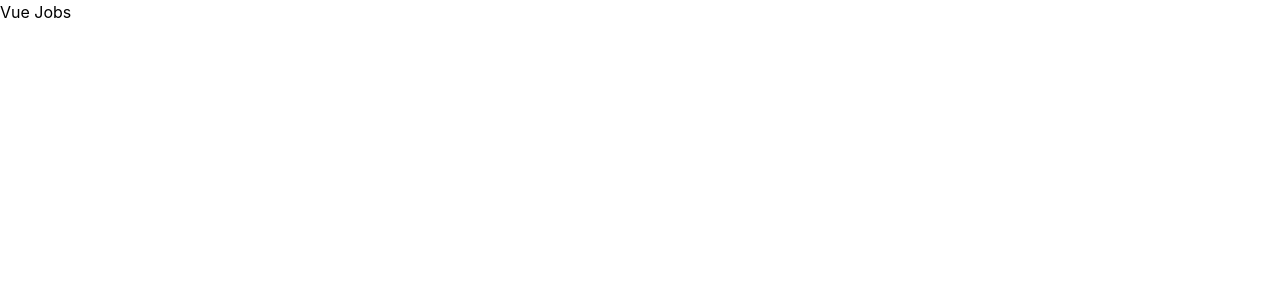
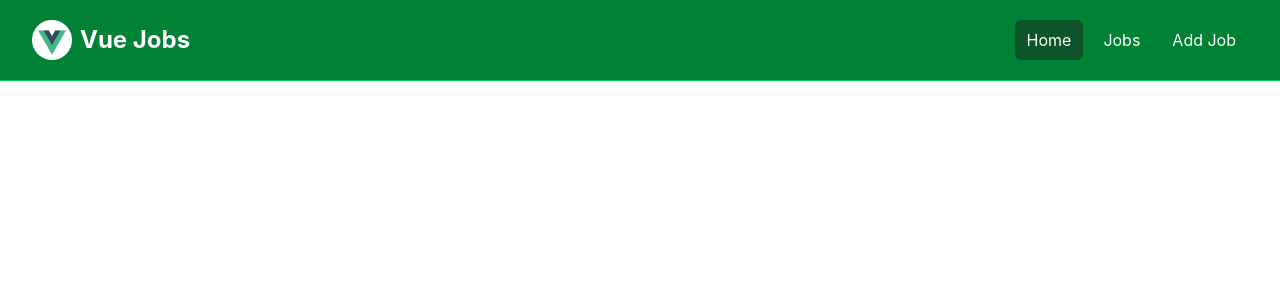
Before and after one commit to heysabyrka/vue-jobs, a Vue app: page / in a window 1280 px wide. Shown: the top 300 px of the page. Built offline with nearby package versions, Linux system fonts and the light colour scheme.

Commit message:
feat: add AppNavbar component and logo image for navigation

```diff
--- a/src/App.vue
+++ b/src/App.vue
@@ -1,3 +1,7 @@
+<script setup>
+import AppNavbar from './components/AppNavbar.vue'
+</script>
+
 <template>
-  <h1>Vue Jobs</h1>
+  <AppNavbar />
 </template>
--- /dev/null
+++ b/src/components/AppNavbar.vue
@@ -0,0 +1,38 @@
+<script setup>
+import logo from '@/assets/img/logo.png'
+</script>
+
+<template>
+  <nav class="bg-green-700 border-b border-green-500">
+    <div class="mx-auto max-w-7xl px-2 sm:px-6 lg:px-8">
+      <div class="flex h-20 items-center justify-between">
+        <div class="flex flex-1 items-center justify-center md:items-stretch md:justify-start">
+          <!-- Logo -->
+          <a class="flex shrink-0 items-center mr-4" href="index.html">
+            <img class="h-10 w-auto" :src="logo" alt="Vue Jobs" />
+            <span class="hidden md:block text-white text-2xl font-bold ml-2">Vue Jobs</span>
+          </a>
+          <div class="md:ml-auto">
+            <div class="flex space-x-2">
+              <a
+                href="index.html"
+                class="text-white bg-green-900 hover:bg-gray-900 hover:text-white rounded-md px-3 py-2"
+                >Home</a
+              >
+              <a
+                href="jobs.html"
+                class="text-white hover:bg-green-900 hover:text-white rounded-md px-3 py-2"
+                >Jobs</a
+              >
+              <a
+                href="add-job.html"
+                class="text-white hover:bg-green-900 hover:text-white rounded-md px-3 py-2"
+                >Add Job</a
+              >
+            </div>
+          </div>
+        </div>
+      </div>
+    </div>
+  </nav>
+</template>
```
Also changed, not shown: src/assets/img/logo.png (added).
